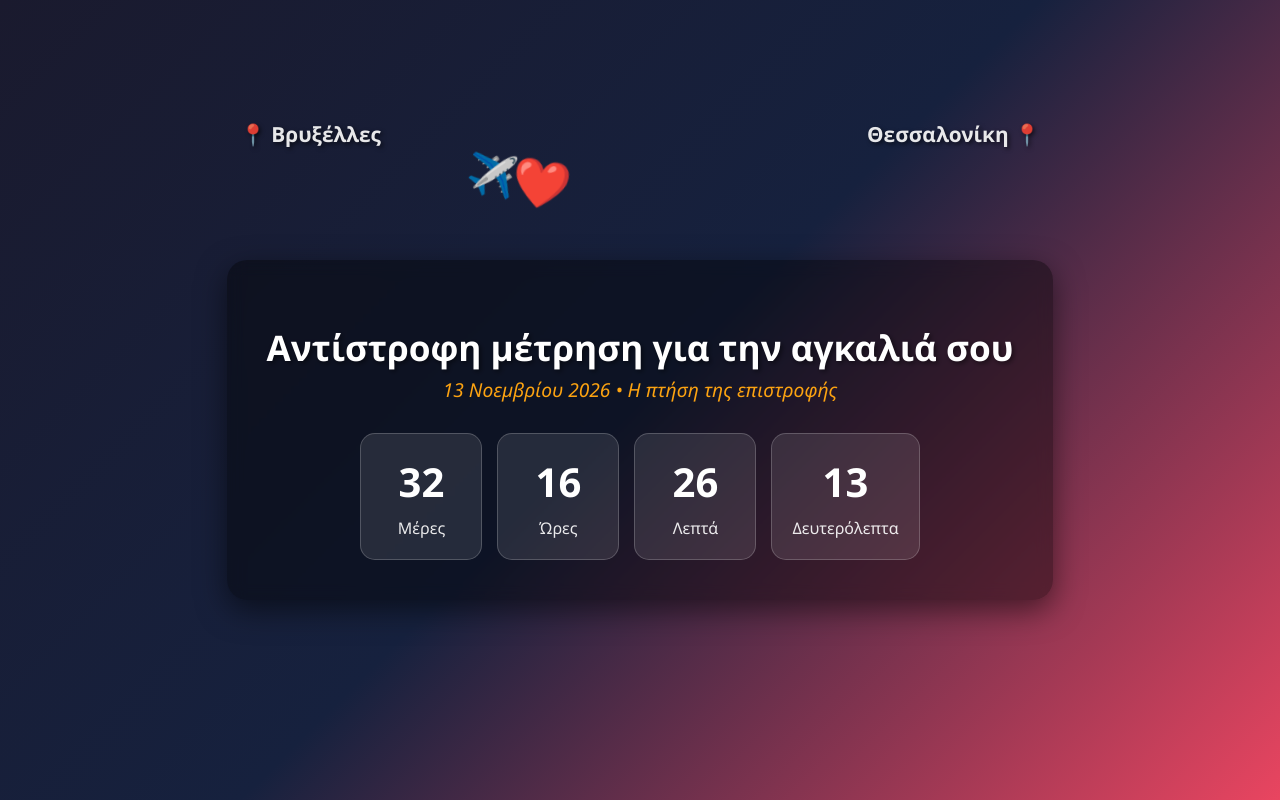
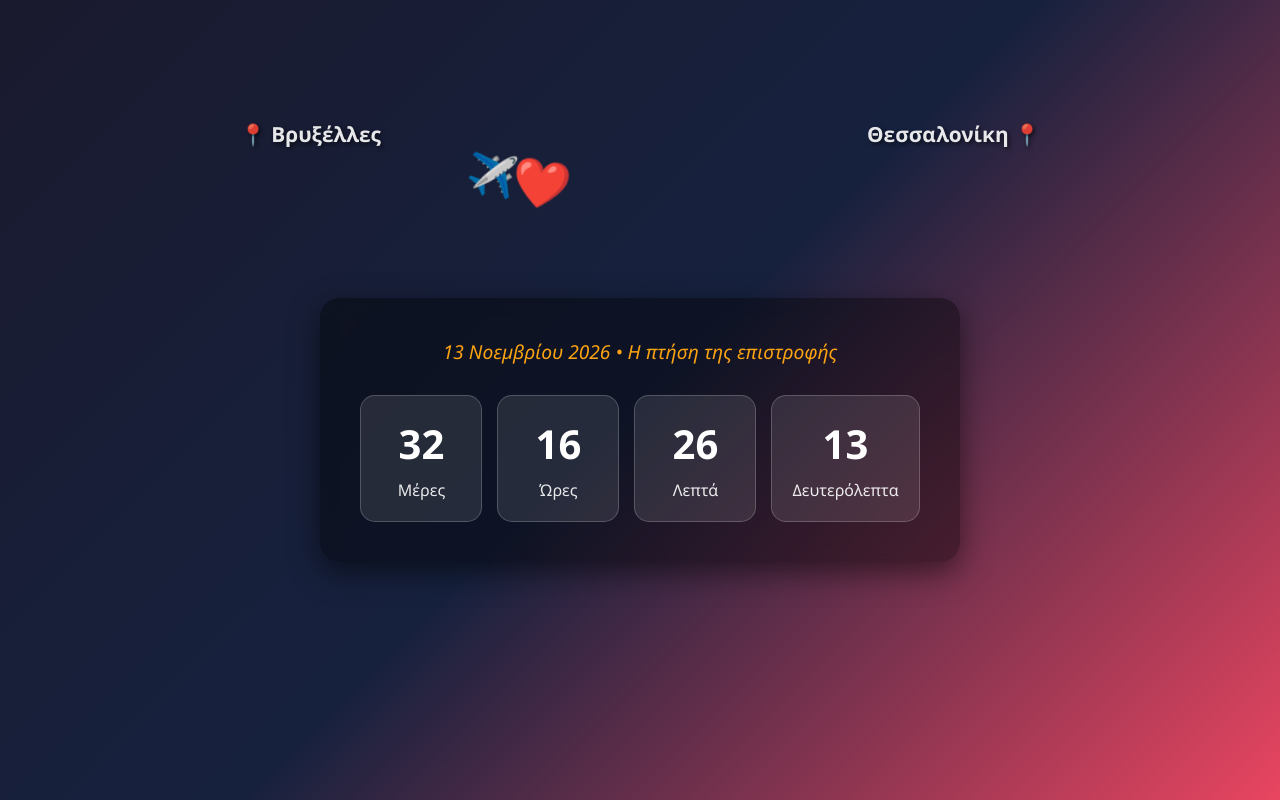
Before and after one commit to vag4me/countDown, a plain HTML site: page index.html in a window 1280 px wide. Drawn offline with Linux system fonts and the light colour scheme.

Commit message:
Update index.html

```diff
--- a/index.html
+++ b/index.html
@@ -140,7 +140,6 @@
 
   <!-- Κεντρικό πλαίσιο -->
   <div class="countdown-container">
-    <h1 id="main-title">Αντίστροφη μέτρηση για την αγκαλιά σου</h1>
     <div class="subtitle" id="subtitle">13 Νοεμβρίου 2026 • Η πτήση της επιστροφής</div>
 
     <div class="time" id="countdown">
```
